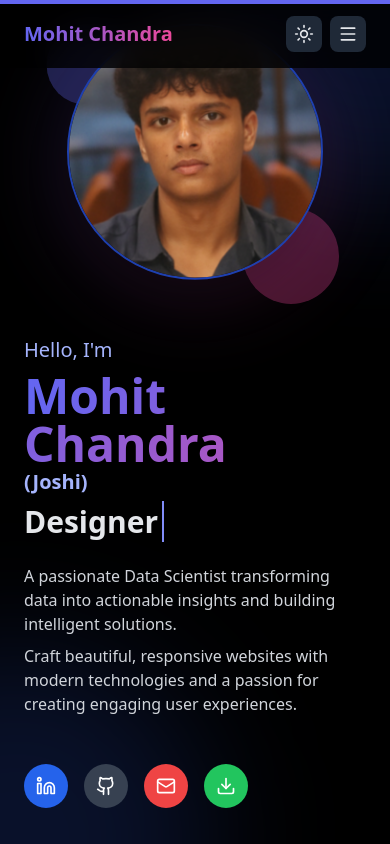
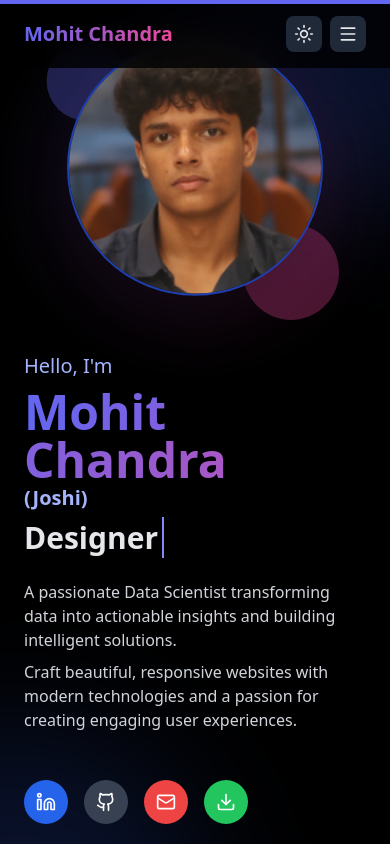
Before and after one commit to mohitchandra11/portfolio, a React (Vite) app: page / in a window 390 px wide. Shown: the top 844 px of the page. Built offline with nearby package versions, Linux system fonts and the light colour scheme.

Commit message:
fixed pfp padding

```diff
--- a/src/components/HeroSection.jsx
+++ b/src/components/HeroSection.jsx
@@ -1,12 +1,13 @@
 import React from 'react';
 import { motion } from 'framer-motion';
-import { portfolioOwner, socialLinks, roles } from '../data/portfolioData.jsx';
-import TypingAnimation from './TypingAnimation.jsx';
+import { portfolioOwner, socialLinks, roles } from '../data/portfolioData';
+import TypingAnimation from './TypingAnimation';
 import { ArrowDown } from 'lucide-react';
 
 const HeroSection = () => (
-    <section id="about" className="min-h-screen px-6 sm:px-12 md:px-24 flex flex-col-reverse md:flex-row items-center justify-center gap-12 relative overflow-hidden pt-8 md:pt-0 pb-12 md:pb-24">
-        {/* Background elements */}
+    // Added extra top padding 'pt-12' for mobile to push content down
+    <section id="about" className="min-h-screen px-6 sm:px-12 md:px-24 flex flex-col-reverse md:flex-row items-center justify-start md:justify-center gap-12 relative overflow-hidden pt-12 md:pt-0 pb-28 md:pb-24">
+        {/* Background elements remain unchanged */}
         <motion.div
             className="absolute -top-40 -right-40 w-96 h-96 bg-blue-900/30 rounded-full blur-3xl -z-10"
             animate={{ x: [0, 20, 0], y: [0, -20, 0]}}
@@ -18,7 +19,6 @@ const HeroSection = () => (
             transition={{ duration: 15, repeat: Infinity, ease: 'easeInOut', delay: 2 }}
         />
 
-        {/* Text content container: Changed to text-left for all screen sizes */}
         <motion.div className="flex-1 w-full text-left relative z-20" initial={{ opacity: 0, y: 50 }} animate={{ opacity: 1, y: 0 }} transition={{ duration: 0.8 }}>
             <p className="text-xl text-indigo-600 dark:text-indigo-300">Hello, I'm</p>
             <h1 className="text-5xl md:text-7xl font-extrabold my-2">
@@ -29,32 +29,29 @@ const HeroSection = () => (
             </h1>
             <h2 className="text-3xl md:text-4xl font-semibold"><TypingAnimation roles={roles} /></h2>
 
-            <div className="mt-6 text-gray-600 dark:text-gray-300 max-w-xl md:mx-0 space-y-2">
+            <div className="mt-6 text-gray-600 dark:text-gray-300 max-w-xl space-y-2">
                 <p>A passionate Data Scientist transforming data into actionable insights and building intelligent solutions.</p>
                 <p>Craft beautiful, responsive websites with modern technologies and a passion for creating engaging user experiences.</p>
             </div>
 
-            {/* Social links container: Changed to justify-start for all screen sizes */}
             <div className="mt-12 flex justify-start items-center gap-4">
                 {socialLinks.map(link =>
                     <a key={link.name} href={link.url} aria-label={link.name} target="_blank" rel="noopener noreferrer" className={`relative group p-3 rounded-full text-white transition-all duration-300 hover:scale-110 hover:shadow-lg ${link.color}`} {...(link.download && { download: true })}>
                         {link.icon}
-                        <span className="absolute bottom-full mb-2 left-1/2 -translate-x-1/2 whitespace-nowrap bg-gray-800 text-white text-xs rounded py-1 px-2 opacity-0 group-hover:opacity-100 transition-opacity pointer-events-none after:content-[''] after:absolute after:left-1/2 after:top-full after:-translate-x-1/2 after:border-4 after:border-solid after:border-transparent after:border-t-gray-800">{link.name}</span>
+                        <span className="absolute bottom-full mb-2 left-1/2 -translate-x-12 whitespace-nowrap bg-gray-800 text-white text-xs rounded py-1 px-2 opacity-0 group-hover:opacity-100 transition-opacity pointer-events-none after:content-[''] after:absolute after:left-1/2 after:top-full after:-translate-x-1/2 after:border-4 after:border-solid after:border-transparent after:border-t-gray-800">{link.name}</span>
                     </a>
                 )}
             </div>
         </motion.div>
 
-        {/* Profile image container */}
         <motion.div className="flex-1 flex justify-center" initial={{ opacity: 0, scale: 0.8 }} animate={{ opacity: 1, scale: 1 }} transition={{ duration: 0.8, delay: 0.2 }}>
             <div className="relative w-64 h-64 md:w-80 md:h-80">
-                 <div className="absolute -inset-4 bg-gradient-to-br from-indigo-400/30 to-pink-400/30 dark:from-indigo-500/30 dark:to-pink-500/30 rounded-full blur-2xl opacity-75 animate-pulse"></div>
+                <div className="absolute -inset-4 bg-gradient-to-br from-indigo-400/30 to-pink-400/30 dark:from-indigo-500/30 dark:to-pink-500/30 rounded-full blur-2xl opacity-75 animate-pulse"></div>
                 <motion.div className="absolute w-20 h-20 bg-indigo-400/30 dark:bg-indigo-500/30 rounded-full -top-4 -left-4" animate={{ y: [0, 10, 0], x: [0, -5, 0] }} transition={{ duration: 5, repeat: Infinity }}></motion.div>
                 <motion.div className="absolute w-24 h-24 bg-pink-400/30 dark:bg-pink-500/30 rounded-full -bottom-4 -right-4" animate={{ y: [0, -10, 0], x: [0, 5, 0] }} transition={{ duration: 6, repeat: Infinity, delay: 1 }}></motion.div>
                 <motion.img src="pfp.png" alt={`${portfolioOwner.name} Profile`} className="relative w-full h-full object-cover rounded-full border-2 border-blue-800 dark:border-blue-800 shadow-2xl" animate={{ y: [0, -10, 0] }} transition={{ duration: 5, repeat: Infinity, ease: "easeInOut" }} />
             </div>
         </motion.div>
-        {/* Scroll Down Button: Increased bottom value to move it up */}
         <a href="#skills" className="hidden md:block absolute bottom-28 left-1/2 -translate-x-1/2 text-gray-500 dark:text-gray-400 animate-bounce">
             <div className="flex flex-col items-center">
                 <span className="text-sm">Scroll Down</span>
```
